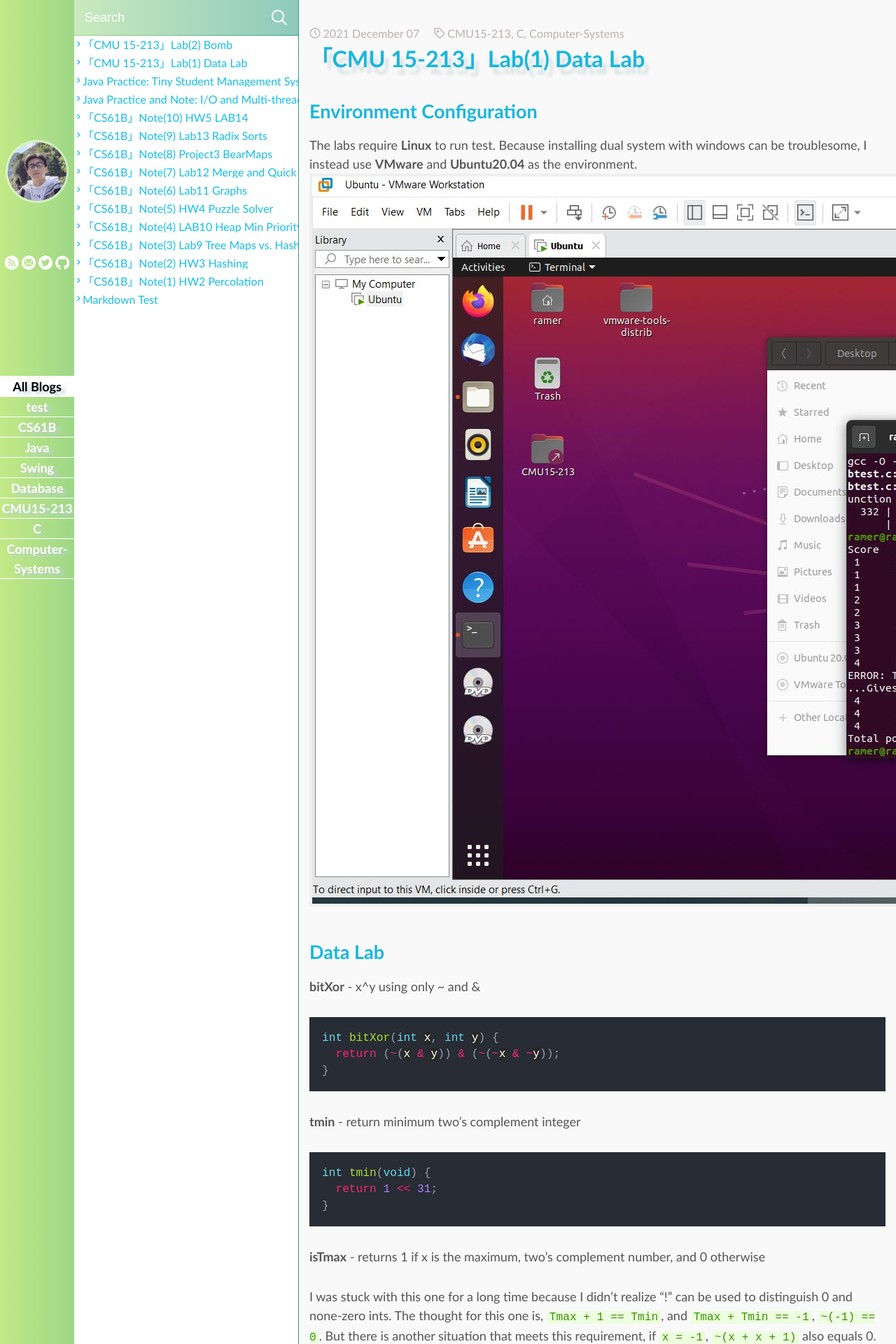
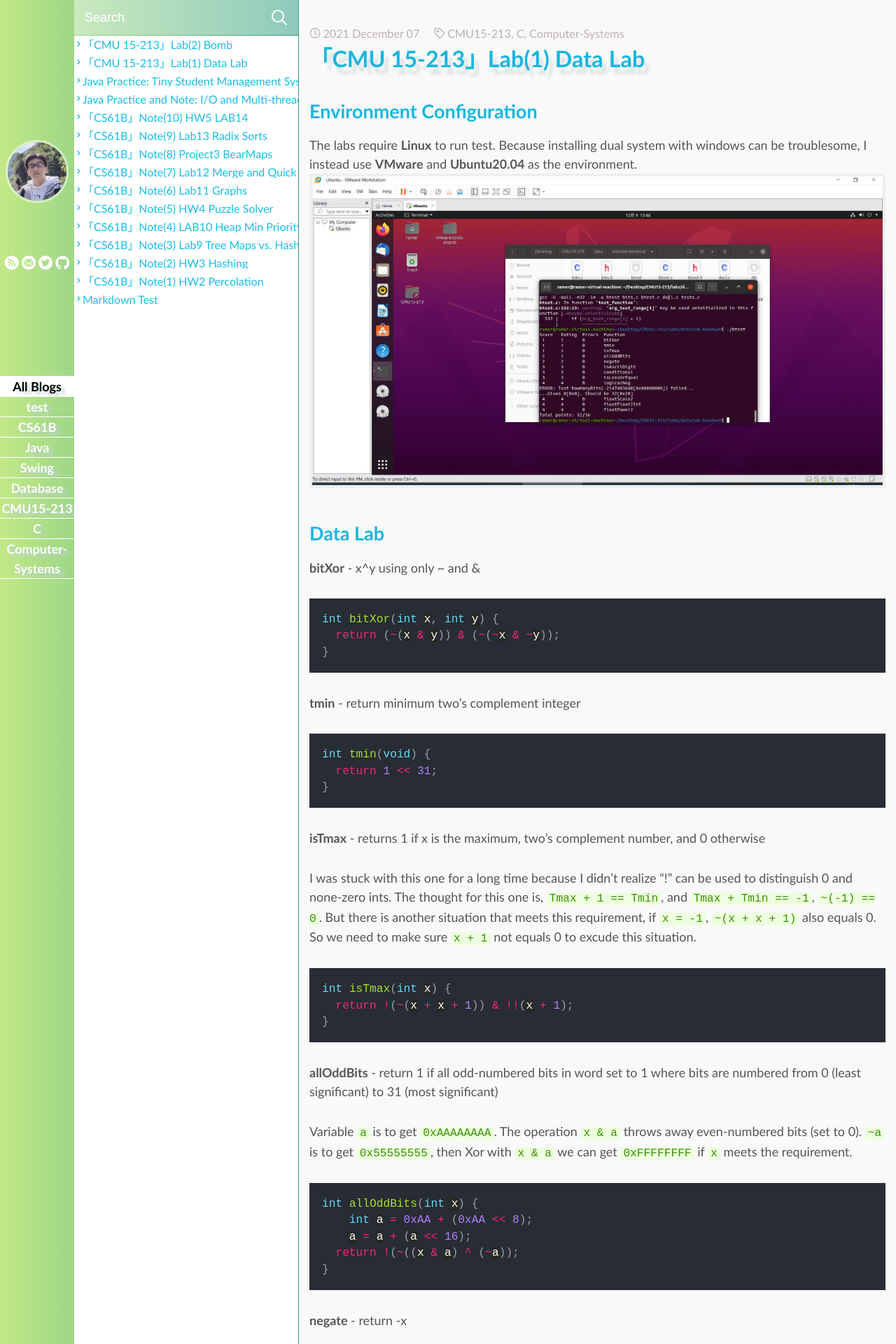
Before and after one commit to pricezhang42/pricezhang42.github.io, a Jekyll site: the page built from _posts/2021-12-07-CMU15213-LAB1.md, in a window 1280 px wide. Shown: the top 1920 px of the page at 70% size. Built offline with Jekyll 4.4.1, drawn with Linux system fonts in a browser that asks for light colours; some web fonts are replaced; comment, search, counter and statistics services are not loaded; some of the changed text lies outside the part shown.

Commit message:
修改文件: _posts/2021-12-07-CMU15213-LAB1.md

```diff
--- a/_posts/2021-12-07-CMU15213-LAB1.md
+++ b/_posts/2021-12-07-CMU15213-LAB1.md
@@ -12,7 +12,7 @@ tags:
 ---
 ## Environment Configuration
 The labs require **Linux** to run test. Because installing dual system with windows can be troublesome, I instead use **VMware** and **Ubuntu20.04** as the environment.
-![](/img/in-post/2021-12-07-CMU15213-LAB1/vmware.jpg)
+<img src="/img/in-post/2021-12-07-CMU15213-LAB1/vmware.jpg" width="100%"/>
 
 ## Data Lab
 **bitXor** - x^y using only ~ and &
```
